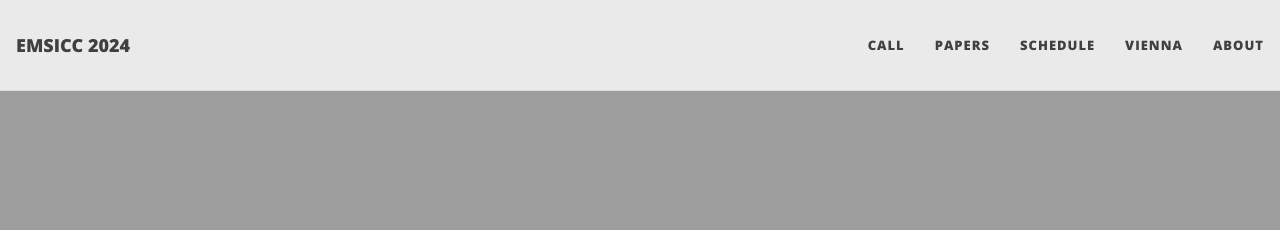
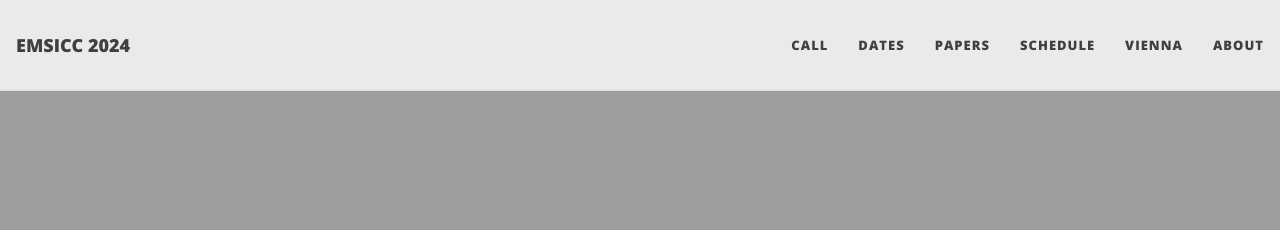
Before and after one commit to emsicc/2024, a Jekyll site: the page built from index.md, in a window 1280 px wide. Shown: the top 230 px of the page. Built offline with Jekyll 4.4.1, drawn with Linux system fonts in a browser that asks for light colours; nearby versions of some CDN libraries.

Commit message:
Added important dates to the menu

```diff
--- a/_config.yml
+++ b/_config.yml
@@ -22,6 +22,7 @@ author: emsicc
 navbar-links:
   Call: "call"
   #Speakers: "speakers"
+  Dates: "dates"
   Papers: "papers"
   Schedule: "schedule"
   Vienna: "vienna"
```
